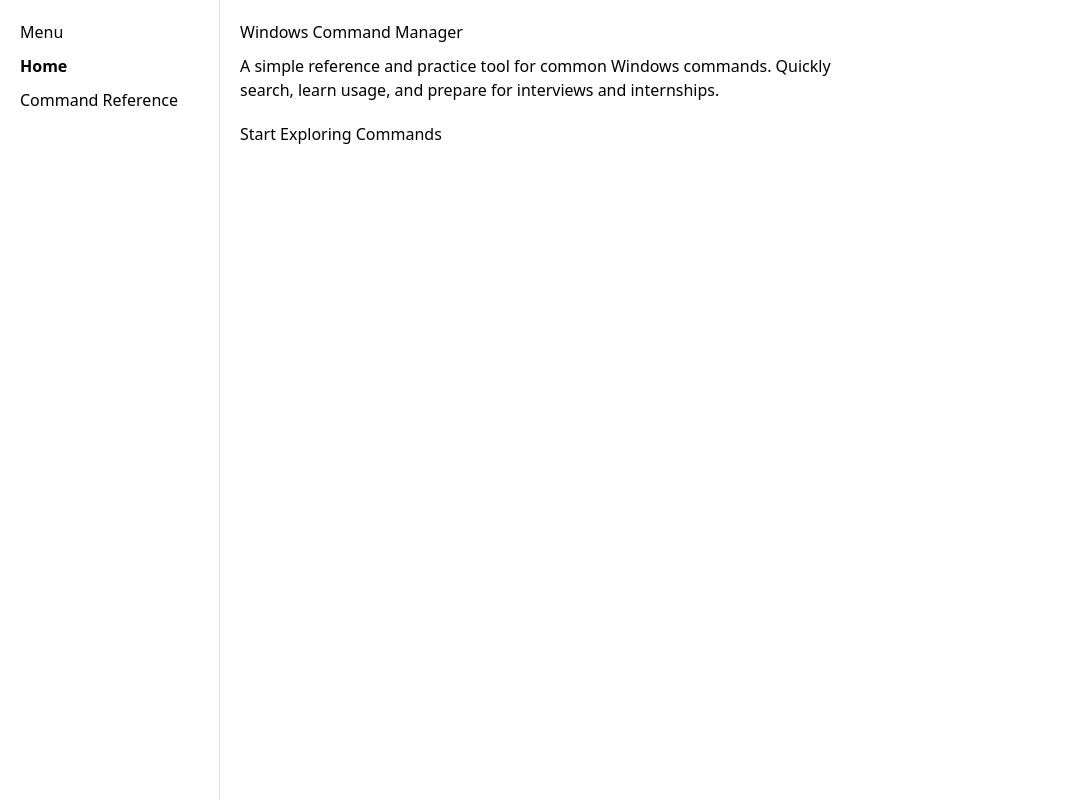
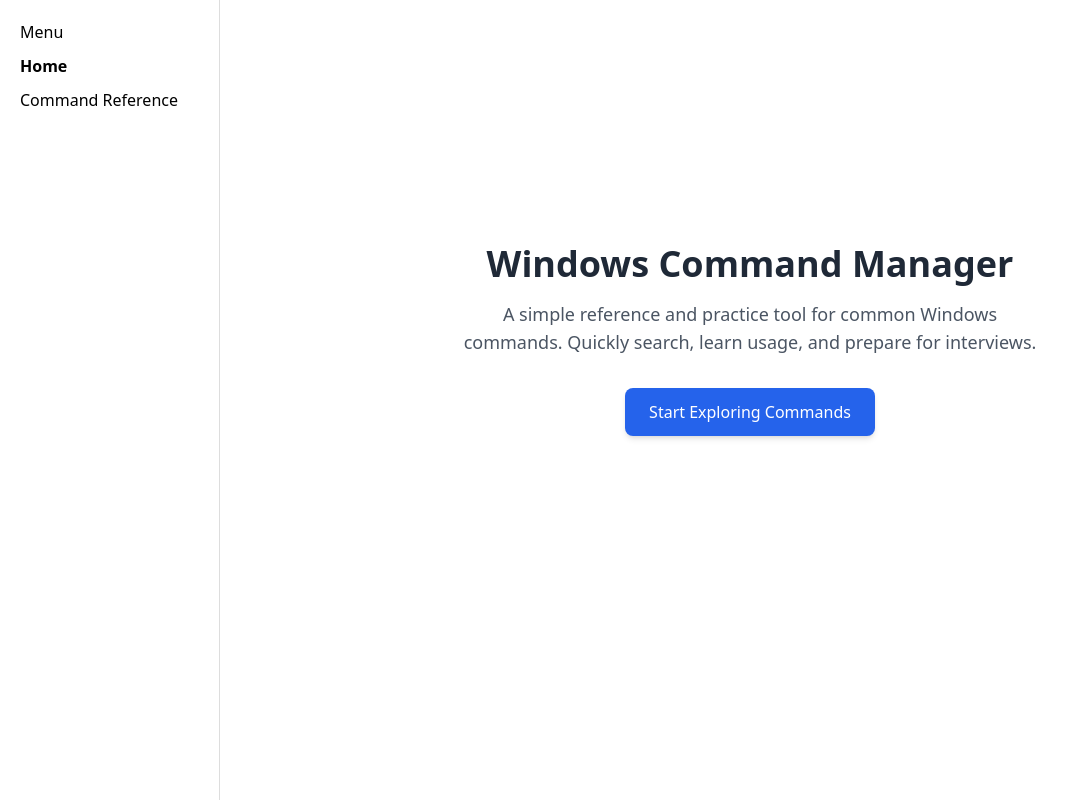
Before and after one commit to VivekVallabhan3407/Windows_Command_Manager, a React (Vite) app: page / in a window 1280 px wide. Shown: the whole page, without its empty margins (0-1077 px from the left). Built offline with nearby package versions, Linux system fonts and the light colour scheme.

Commit message:
updated HomeView.jsx to center the content and change styling of content and the start button.

```diff
--- a/src/components/HomeView.jsx
+++ b/src/components/HomeView.jsx
@@ -1,16 +1,32 @@
 const HomeView = ({ setActiveView }) => {
   return (
-    <div>
-      <h1>Windows Command Manager</h1>
+    <div className="flex min-h-[80vh] flex-col items-center justify-center text-center px-4">
+      <h1 className="text-4xl font-bold text-gray-800 mb-4">
+        Windows Command Manager
+      </h1>
 
-      <p style={{ marginTop: "10px", maxWidth: "600px" }}>
+      <p className="max-w-xl text-gray-600 text-lg mb-8">
         A simple reference and practice tool for common Windows commands.
-        Quickly search, learn usage, and prepare for interviews and internships.
+        Quickly search, learn usage, and prepare for interviews.
       </p>
 
       <button
         onClick={() => setActiveView("reference")}
-        style={{ marginTop: "20px" }}
+        className="
+          px-6 py-3
+          rounded-lg
+          bg-blue-600
+          text-white
+          font-medium
+          shadow-md
+          hover:bg-blue-700
+          hover:shadow-lg
+          transition
+          duration-200
+          focus:outline-none
+          focus:ring-2
+          focus:ring-blue-400
+        "
       >
         Start Exploring Commands
       </button>
```
